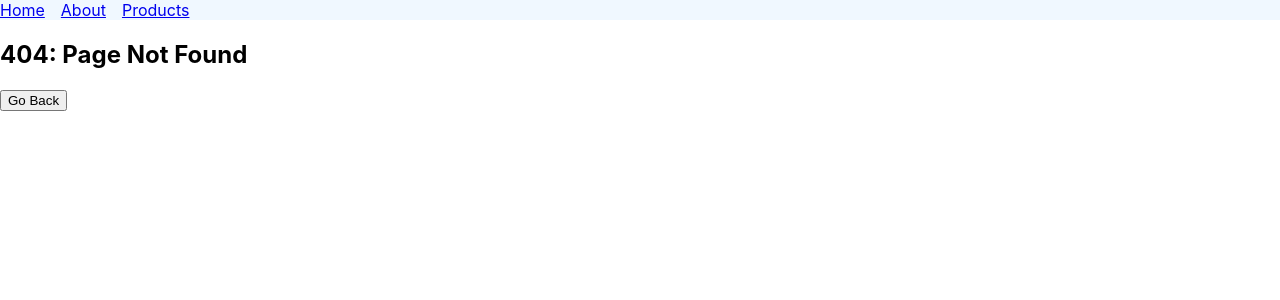
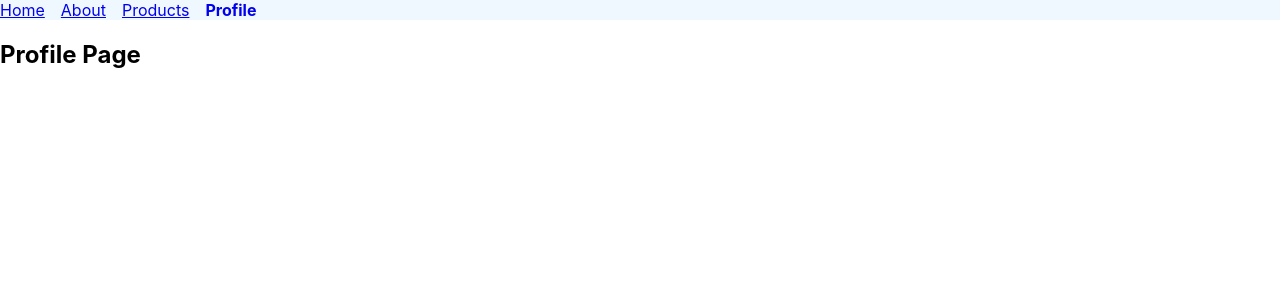
Before and after one commit to deniselupe/router-project, a React (Create React App) app: page /profile in a window 1280 px wide. Before the commit this address had no page. Shown: the top 300 px of the page. Built offline with nearby package versions, Linux system fonts and the light colour scheme.

Commit message:
feat: introduce profile page

```diff
--- a/src/App.js
+++ b/src/App.jsx
@@ -8,6 +8,7 @@ import About from './components/About';
 import Products from './components/Products';
 import FeaturedProducts from './components/FeaturedProducts';
 import NewProducts from './components/NewProducts';
+import Profile from './components/Profile';
 import OrderSummary from './components/OrderSummary';
 import Users from './components/Users';
 import UserDetails from './components/UserDetails';
@@ -25,6 +26,7 @@ const App = () => {
           <Route path="featured" element={<FeaturedProducts />} />
           <Route path="new" element={<NewProducts />} />
         </Route>
+        <Route path="profile" element={<Profile />} />
         <Route path="order-summary" element={<OrderSummary />} />
         <Route path="users" element={<UserProvider><Users /></UserProvider>} />
         <Route path="users/:userId" element={<UserProvider><UserDetails /></UserProvider>} />
--- a/src/components/NavBar.jsx
+++ b/src/components/NavBar.jsx
@@ -19,6 +19,7 @@ const NavBar = () => {
         <NavLink style={activeLinkStyle} to="/" end>Home</NavLink>
         <NavLink style={activeLinkStyle} to="/about">About</NavLink>
         <NavLink style={activeLinkStyle} to="/products">Products</NavLink>
+        <NavLink style={activeLinkStyle} to="/profile">Profile</NavLink>
       </nav>
     </>
   );
--- /dev/null
+++ b/src/components/Profile.jsx
@@ -0,0 +1,11 @@
+import React from 'react';
+
+const Profile = () => {
+  return (
+    <div>
+      <h2>Profile Page</h2>
+    </div>
+  );
+};
+
+export default Profile;
```
